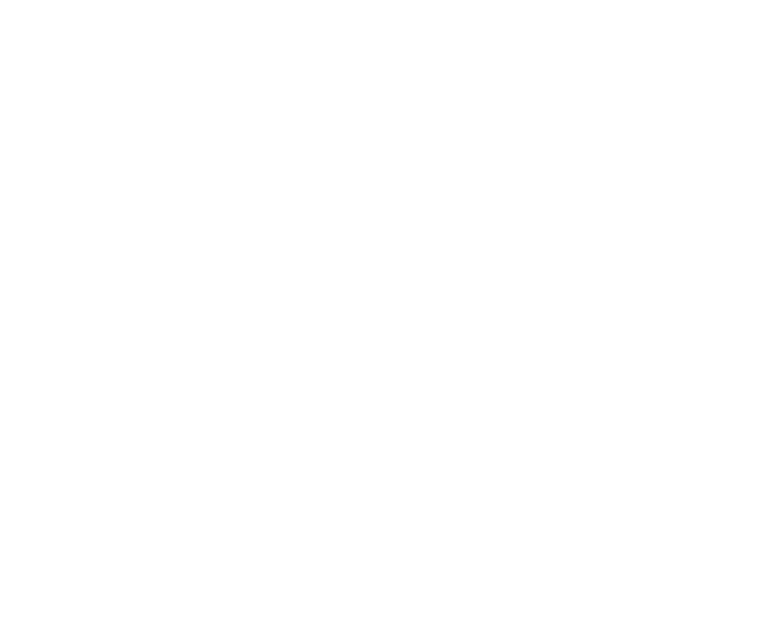
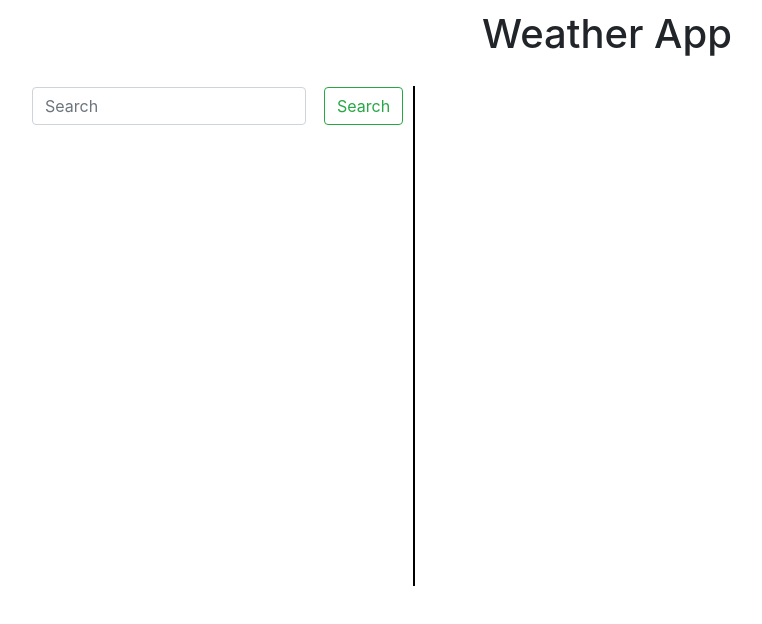
Before and after one commit to drewthatdude79/weatherApp, a plain HTML site: page index.html in a window 1280 px wide. Shown: the whole page, without its empty margins (33-795 px from the left). Drawn offline with nearby package versions, Linux system fonts and the light colour scheme; files that its build step writes are made by us from their sources.

Commit message:
added css and html

```diff
--- a/index.html
+++ b/index.html
@@ -1,18 +1,35 @@
 <!DOCTYPE html>
 <html lang="en">
+
 <head>
     <meta charset="UTF-8">
     <meta name="viewport" content="width=device-width, initial-scale=1.0">
     <meta http-equiv="X-UA-Compatible" content="ie=edge">
     <link rel="stylesheet" href="https://cdnjs.cloudflare.com/ajax/libs/twitter-bootstrap/4.4.1/css/bootstrap.min.css">
     <link rel="stylesheet" href="https://cdnjs.cloudflare.com/ajax/libs/font-awesome/5.13.0/css/all.min.css">
-<link rel="stylesheet" href="assets/css/style.css">
+    <link rel="stylesheet" href="./style.css">
     <title>Weather App</title>
 </head>
+
 <body>
+    <h1 id="head">Weather App</h1>
+    <div class="container">
+        <div class="row">
+            <form class="form-inline my-2 my-lg-0 vl">
+                <input class="form-control mr-sm-2" type="search" placeholder="Search" aria-label="Search">
+                <button class="btn btn-outline-success my-2 my-sm-0" type="submit">Search</button>
+            </form>
+        </div>
+        <div class="row">
+            <div class="weatherCards">
+
+            </div>
+        </div>
+    </div>
 
     <script src="https://cdnjs.cloudflare.com/ajax/libs/jquery/3.4.1/jquery.slim.min.js"></script>
     <script src="https://cdnjs.cloudflare.com/ajax/libs/popper.js/1.16.1/umd/popper.min.js"></script>
     <script src="https://cdnjs.cloudflare.com/ajax/libs/twitter-bootstrap/4.4.1/js/bootstrap.min.js"></script>
 </body>
+
 </html>
--- a/script.js
+++ b/script.js
@@ -0,0 +1 @@
+const currentWeather =
--- a/style.css
+++ b/style.css
@@ -0,0 +1,24 @@
+#head {
+    padding: 10px;
+    text-align: center;
+}
+
+.container {
+    padding: 10px;
+}
+
+.form-control {
+    position: relative;
+    bottom: 230px;
+}
+
+.btn-outline-success {
+    margin: 10px;
+    position: relative;
+    bottom: 230px;
+}
+
+.vl {
+    border-right: 2px solid black;
+    height: 500px;
+}
```
Lines whose indentation alone changed are shown as unchanged.
